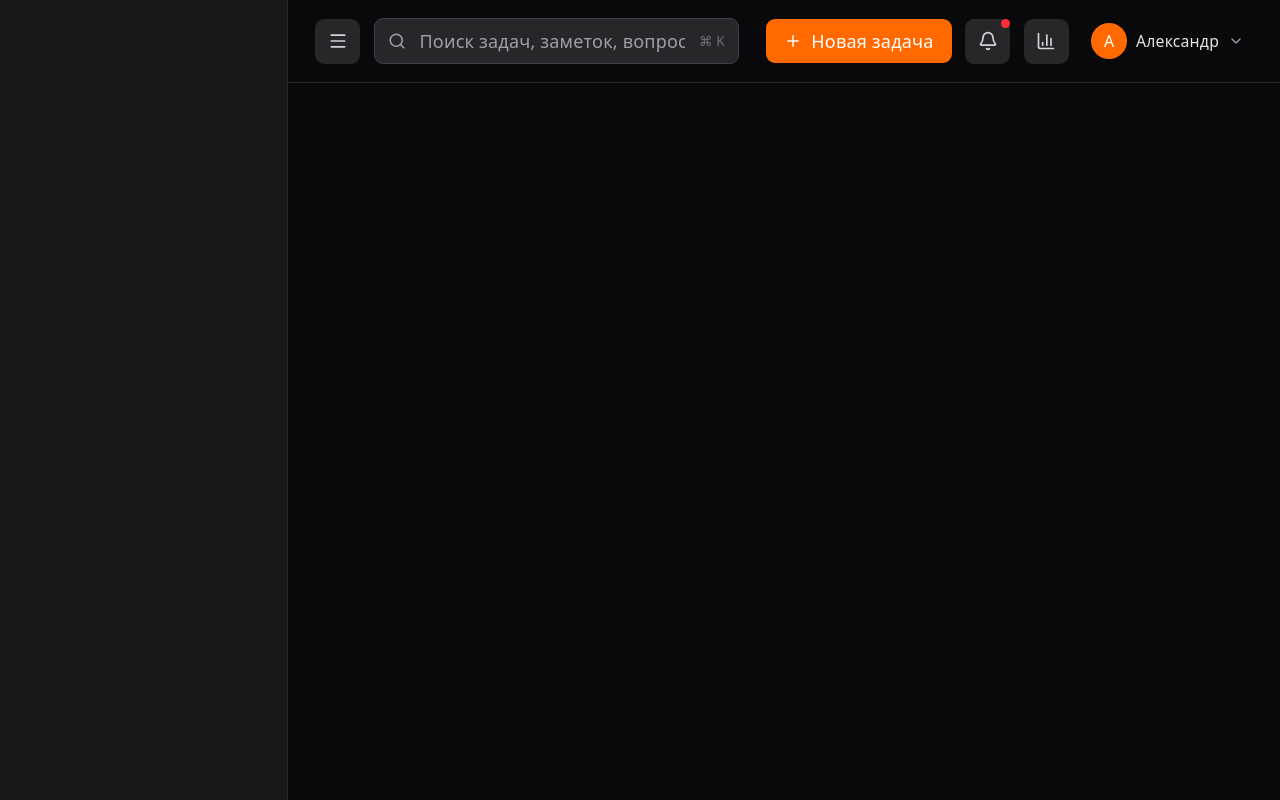
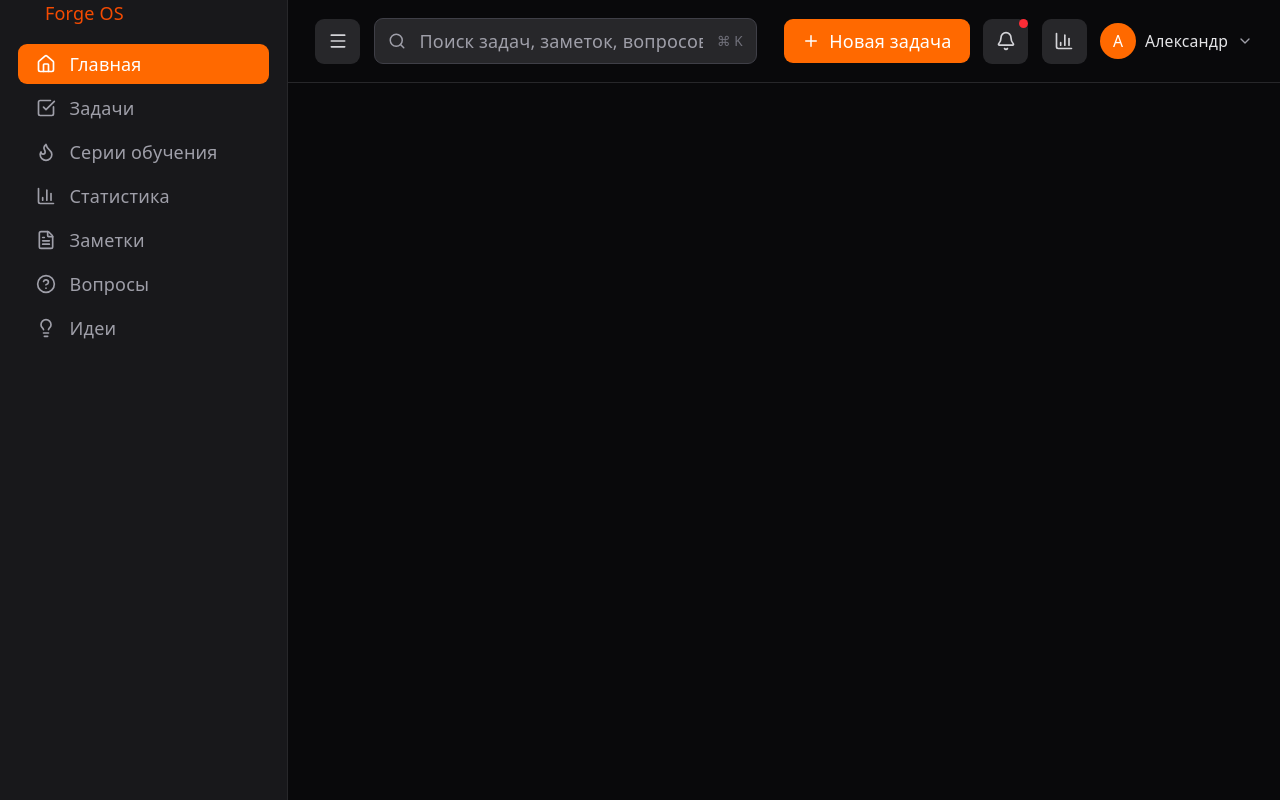
Before and after one commit to Frissonx/mentor-course, a React (Vite) app in the folder forge-os/: page / in a window 1280 px wide. Built offline with nearby package versions, Linux system fonts and the light colour scheme.

Commit message:
feat(sidebar): add nav menu with icons and active state

```diff
--- a/forge-os/src/App.jsx
+++ b/forge-os/src/App.jsx
@@ -1,13 +1,15 @@
 import Header from './components/Header'
+import Logo from './components/Logo'
+import Nav from './components/SideBar/Nav'
 
 function App() {
 	return (
 		<div className="flex flex-row h-screen bg-zinc-950">
 			{/* Сайдбар - пока заглушка */}
 			<aside className="w-64 bg-zinc-900 border-r border-zinc-800">
-				{/* сюда позже приедет содержимое сайдбара */}
+				<Logo />
+				<Nav />
 			</aside>
-
 			{/* Правая область */}
 			<div className="flex flex-col flex-1">
 				<Header />
--- a/forge-os/src/components/Logo/Logo.jsx
+++ b/forge-os/src/components/Logo/Logo.jsx
@@ -1,6 +1,9 @@
 function Logo() {
 	return (
-		<a href="/">
+		<a
+			href="/"
+			className="gap-3 p-10"
+		>
 			<span className="text-orange-600 hover:text-orange-700">Forge OS</span>
 		</a>
 	)
--- /dev/null
+++ b/forge-os/src/components/SideBar/Nav.jsx
@@ -0,0 +1,37 @@
+import {
+	BarChart3,
+	CheckSquare,
+	FileText,
+	Flame,
+	HelpCircle,
+	Home,
+	Lightbulb
+} from 'lucide-react'
+import NavItem from './NavItem'
+
+const menuItems = [
+	{ id: 1, label: 'Главная', icon: Home, isActive: true },
+	{ id: 2, label: 'Задачи', icon: CheckSquare, isActive: false },
+	{ id: 3, label: 'Серии обучения', icon: Flame, isActive: false },
+	{ id: 4, label: 'Статистика', icon: BarChart3, isActive: false },
+	{ id: 5, label: 'Заметки', icon: FileText, isActive: false },
+	{ id: 6, label: 'Вопросы', icon: HelpCircle, isActive: false },
+	{ id: 7, label: 'Идеи', icon: Lightbulb, isActive: false }
+]
+
+function Nav() {
+	return (
+		<nav className="flex flex-col gap-1 p-4">
+			{menuItems.map(item => (
+				<NavItem
+					key={item.id}
+					label={item.label}
+					icon={item.icon}
+					isActive={item.isActive}
+				/>
+			))}
+		</nav>
+	)
+}
+
+export default Nav
--- /dev/null
+++ b/forge-os/src/components/SideBar/NavItem.jsx
@@ -0,0 +1,19 @@
+function NavItem({ label, icon: Icon, isActive }) {
+	return (
+		<a
+			onClick={e => {
+				menuItems.forEach(element => {})
+			}}
+			className={`flex items-center gap-3 px-4 py-1.5 rounded-lg ${
+				isActive
+					? 'bg-orange-500 text-white'
+					: 'text-zinc-400 hover:bg-zinc-800'
+			}`}
+		>
+			<Icon size={20} />
+			{label}
+		</a>
+	)
+}
+
+export default NavItem
--- /dev/null
+++ b/forge-os/src/components/SideBar/index.js
@@ -0,0 +1 @@
+export { default } from 'Nav.jsx'
--- a/forge-os/src/components/UserProfile/UserProfile.jsx
+++ b/forge-os/src/components/UserProfile/UserProfile.jsx
@@ -2,7 +2,7 @@ import { ChevronDown } from 'lucide-react'
 
 function UserProfile() {
 	return (
-		<button className="flex items-center gap-2 px-2 py-1 rounded-lg hover:bg-zinc-800">
+		<button className="flex items-center gap-2  py-1 rounded-lg hover:bg-zinc-800">
 			<div className="flex items-center justify-center w-8 h-8 rounded-full bg-orange-500 text-white text-sm">
 				A
 			</div>
```
Also changed, not shown: forge-os/src/components/SideBar/SideBar.jsx (added).
